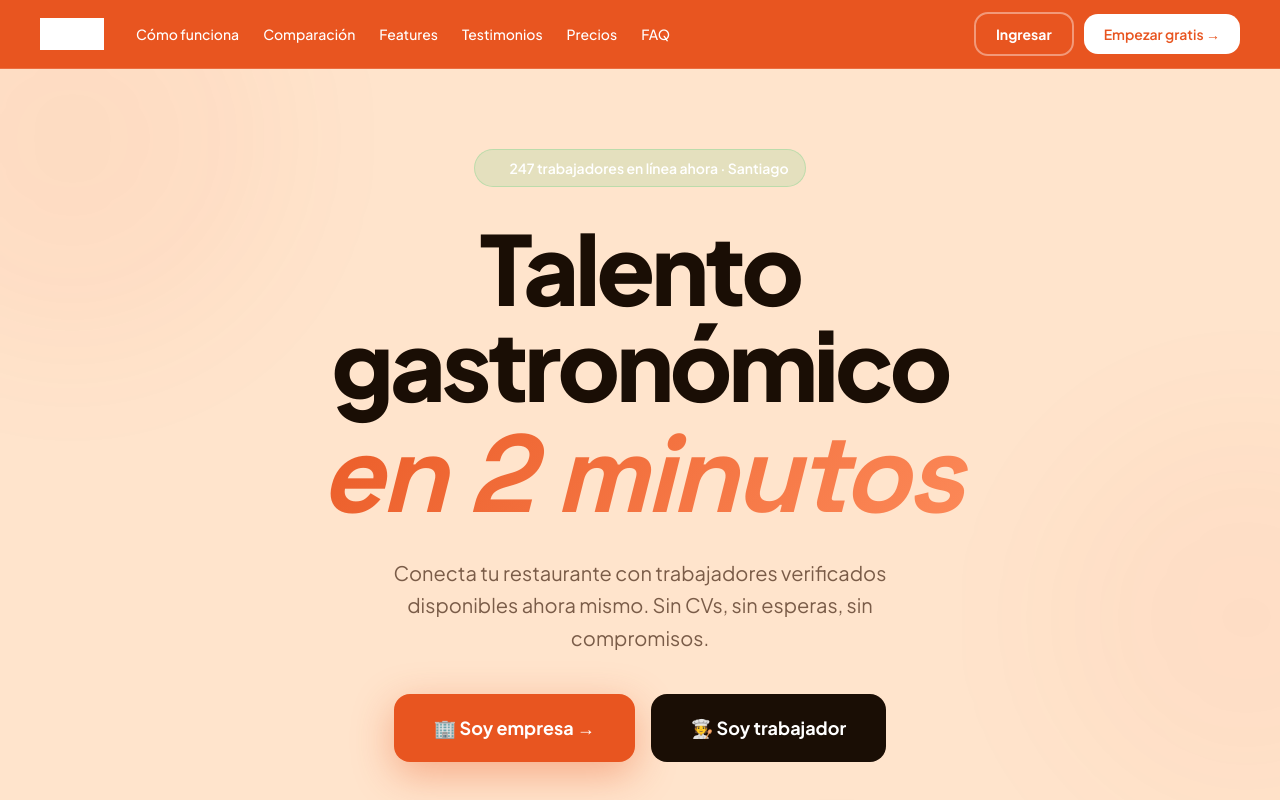
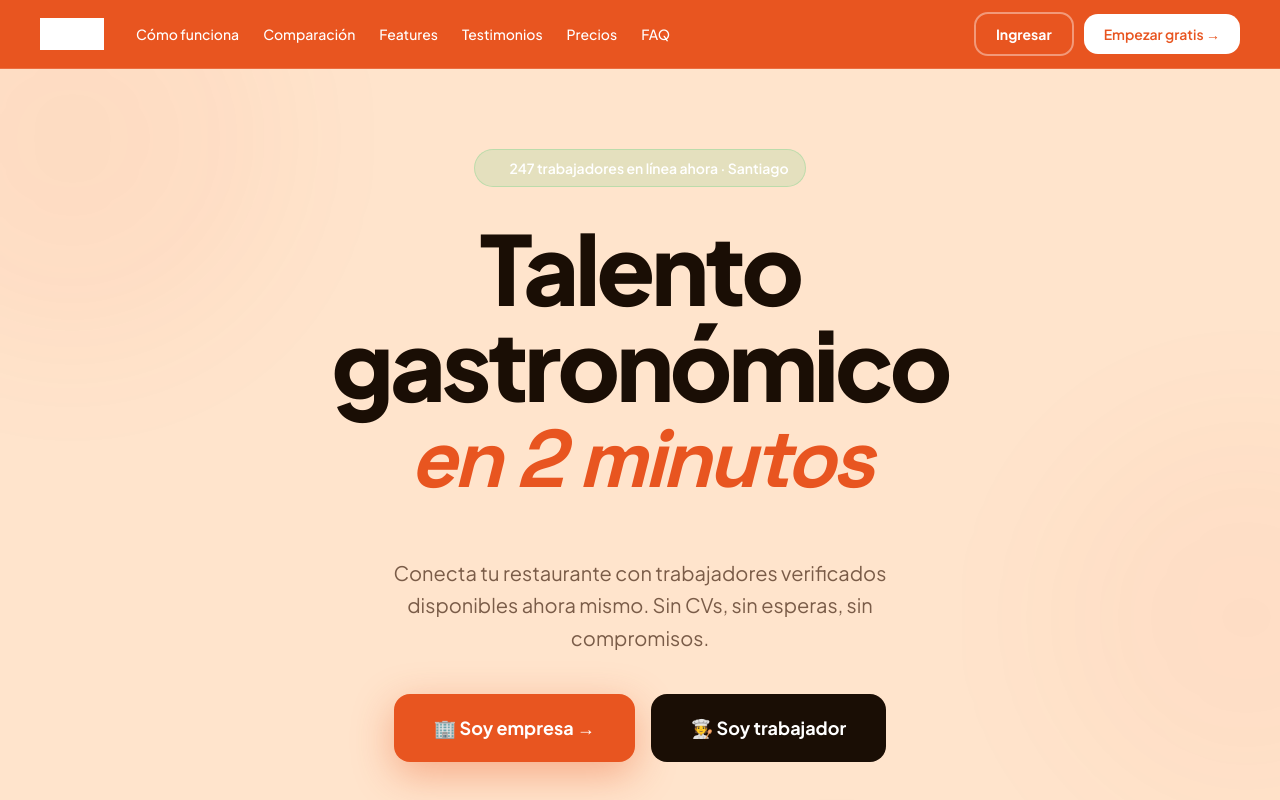
Before and after one commit to hernanazocar/GourmetJobs, a Next.js app: page / in a window 1280 px wide. Shown: the top 800 px of the page. Built offline with nearby package versions, Linux system fonts and the light colour scheme.

Commit message:
Rotating word: smaller (0.85em), bolder (900), solid orange #E85520
Co-Authored-By: Claude Opus 4.6 (1M context) <noreply@anthropic.com>

```diff
--- a/src/components/Hero.tsx
+++ b/src/components/Hero.tsx
@@ -70,8 +70,8 @@ export default function Hero() {
                 animate={{ y: 0, opacity: 1, filter: "blur(0px)" }}
                 exit={{ y: -40, opacity: 0, filter: "blur(8px)" }}
                 transition={{ duration: 0.45, ease: [0.22, 1, 0.36, 1] }}
-                className="gradient-text-orange italic absolute inset-x-0 text-[1.15em]"
-                style={{ fontFamily: "var(--font-accent)", fontWeight: 900 }}
+                className="italic absolute inset-x-0 text-[0.85em]"
+                style={{ fontFamily: "var(--font-accent)", fontWeight: 900, color: "#E85520" }}
               >
                 {rotatingWords[wordIndex]}
               </motion.span>
```
